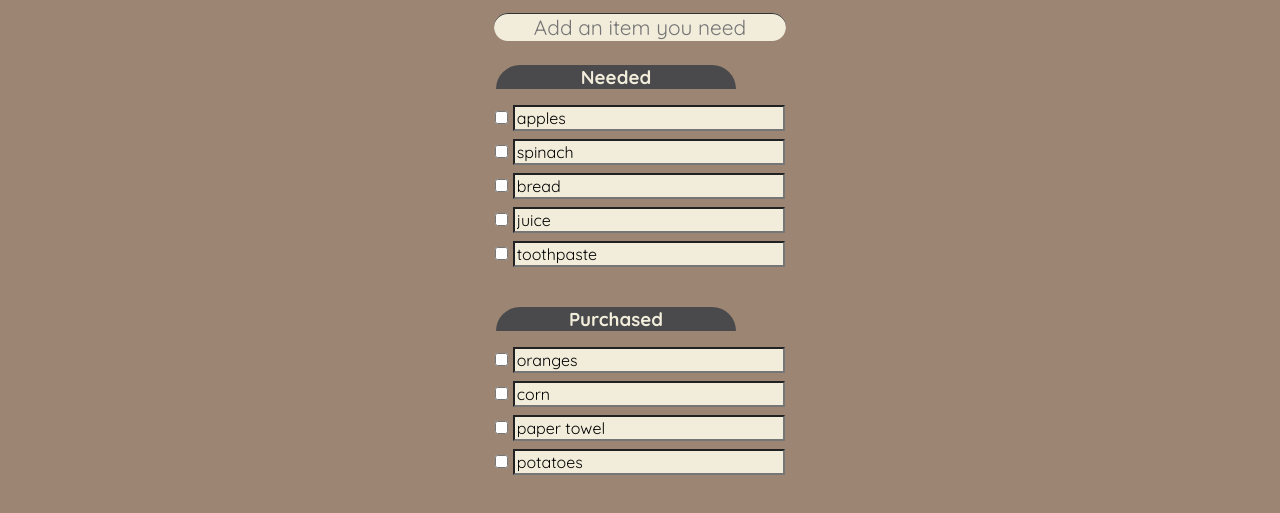
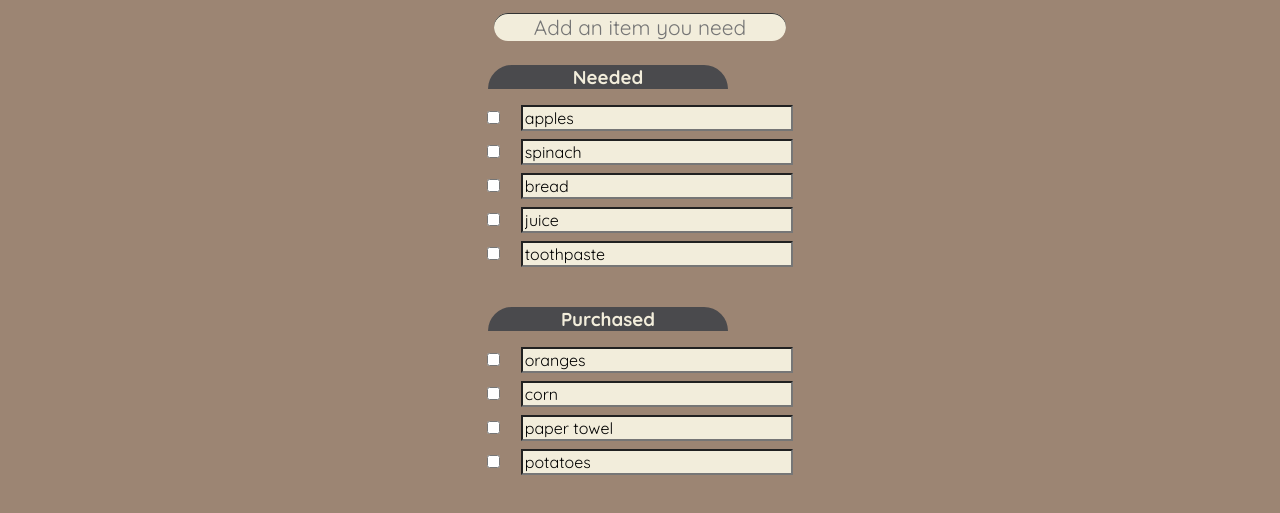
Before and after one commit to michael4reynolds/shopping-list-app, a plain HTML site: page index.html in a window 1280 px wide. Shown: the part 71-584 px from the top of the page. Drawn offline with nearby package versions, Linux system fonts and the light colour scheme.

Commit message:
remove unnecessary line items

```diff
--- a/css/styles.css
+++ b/css/styles.css
@@ -83,7 +83,7 @@ form input {
 }
 
 .label {
-    margin-top: 1.5em;
+    margin: 1.5em 0 0 -1em;
     background-color: #4A4A4D;
     color: #F2EDDB;
     width: 80%;
@@ -97,24 +97,24 @@ form input {
     margin: 0;
 }
 
-.itemrow ul > li {
-    display: inline-block;
-}
-
 .itemrow {
     margin-bottom: .5em;
 }
 
-.item input {
-    width: 14em;
+.itemrow input {
     background-color: #F2EDDB;
 }
 
+.itemrow .item {
+    margin-left: 1em;
+    width: 14em;
+}
+
 @media screen and (min-width: 400px) {
-    .item input {
+    .itemrow .item {
         width: 17em;
     }
     .label {
-        margin-left: -3em;
+        margin-left: -4em;
     }
 }
--- a/index.html
+++ b/index.html
@@ -31,54 +31,24 @@
     </div>
     <ul>
       <li class="itemrow">
-        <ul>
-          <li class="check">
-            <input type="checkbox" name="item1a">
-          </li>
-          <li class="item">
-            <input type="text" name="item1b" value="apples">
-          </li>
-        </ul>
+        <input type="checkbox" name="item1a">
+        <input type="text" name="item1b" value="apples" class="item">
       </li>
       <li class="itemrow">
-        <ul>
-          <li class="check">
-            <input type="checkbox" name="item2a">
-          </li>
-          <li class="item">
-            <input type="text" name="item2b" value="spinach">
-          </li>
-        </ul>
+        <input type="checkbox" name="item1a">
+        <input type="text" name="item1b" value="spinach" class="item">
       </li>
       <li class="itemrow">
-        <ul>
-          <li class="check">
-            <input type="checkbox" name="item3a">
-          </li>
-          <li class="item">
-            <input type="text" name="item3b" value="bread">
-          </li>
-        </ul>
+        <input type="checkbox" name="item1a">
+        <input type="text" name="item1b" value="bread" class="item">
       </li>
       <li class="itemrow">
-        <ul>
-          <li class="check">
-            <input type="checkbox" name="item4a">
-          </li>
-          <li class="item">
-            <input type="text" name="item4b" value="juice">
-          </li>
-        </ul>
+        <input type="checkbox" name="item1a">
+        <input type="text" name="item1b" value="juice" class="item">
       </li>
       <li class="itemrow">
-        <ul>
-          <li class="check">
-            <input type="checkbox" name="item5a">
-          </li>
-          <li class="item">
-            <input type="text" name="item5b" value="toothpaste">
-          </li>
-        </ul>
+        <input type="checkbox" name="item1a">
+        <input type="text" name="item1b" value="toothpaste" class="item">
       </li>
     </ul>
     <div class="label">
@@ -86,44 +56,20 @@
     </div>
     <ul>
       <li class="itemrow">
-        <ul>
-          <li class="check">
-            <input type="checkbox" name="item1a">
-          </li>
-          <li class="item">
-            <input type="text" name="item1b" value="oranges">
-          </li>
-        </ul>
+        <input type="checkbox" name="item1a">
+        <input type="text" name="item1b" value="oranges" class="item">
       </li>
       <li class="itemrow">
-        <ul>
-          <li class="check">
-            <input type="checkbox" name="item2a">
-          </li>
-          <li class="item">
-            <input type="text" name="item2b" value="corn">
-          </li>
-        </ul>
+        <input type="checkbox" name="item1a">
+        <input type="text" name="item1b" value="corn" class="item">
       </li>
       <li class="itemrow">
-        <ul>
-          <li class="check">
-            <input type="checkbox" name="item3a">
-          </li>
-          <li class="item">
-            <input type="text" name="item3b" value="paper towel">
-          </li>
-        </ul>
+        <input type="checkbox" name="item1a">
+        <input type="text" name="item1b" value="paper towel" class="item">
       </li>
       <li class="itemrow">
-        <ul>
-          <li class="check">
-            <input type="checkbox" name="item4a">
-          </li>
-          <li class="item">
-            <input type="text" name="item4b" value="potatoes">
-          </li>
-        </ul>
+        <input type="checkbox" name="item1a">
+        <input type="text" name="item1b" value="potatoes" class="item">
       </li>
     </ul>
   </div>
```
